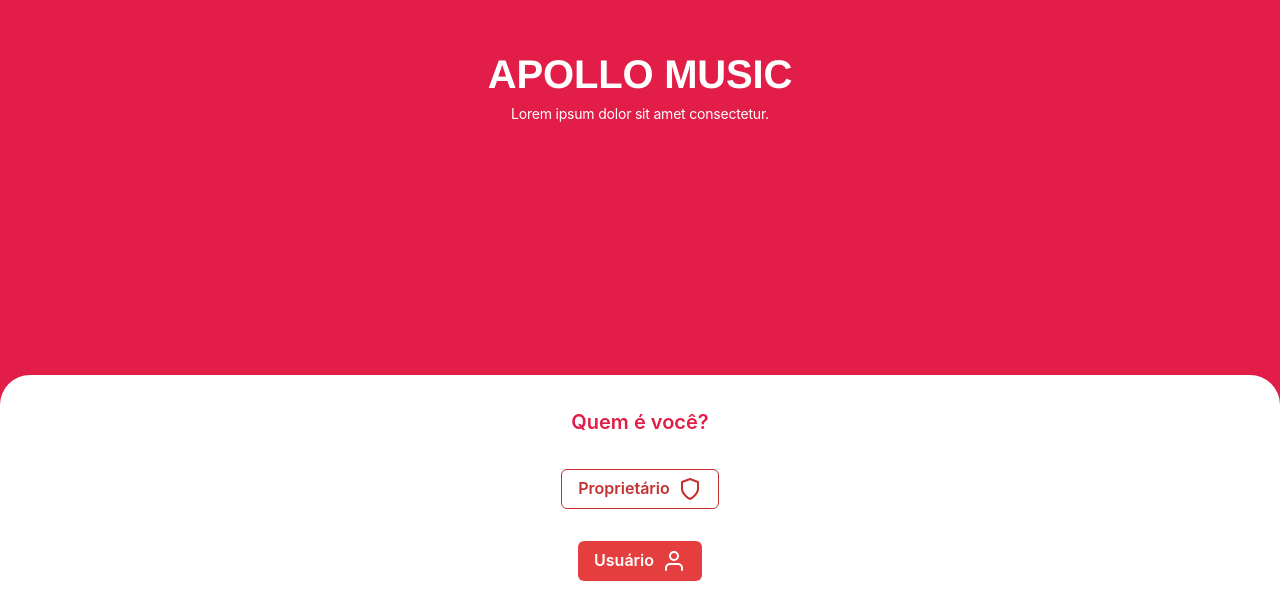
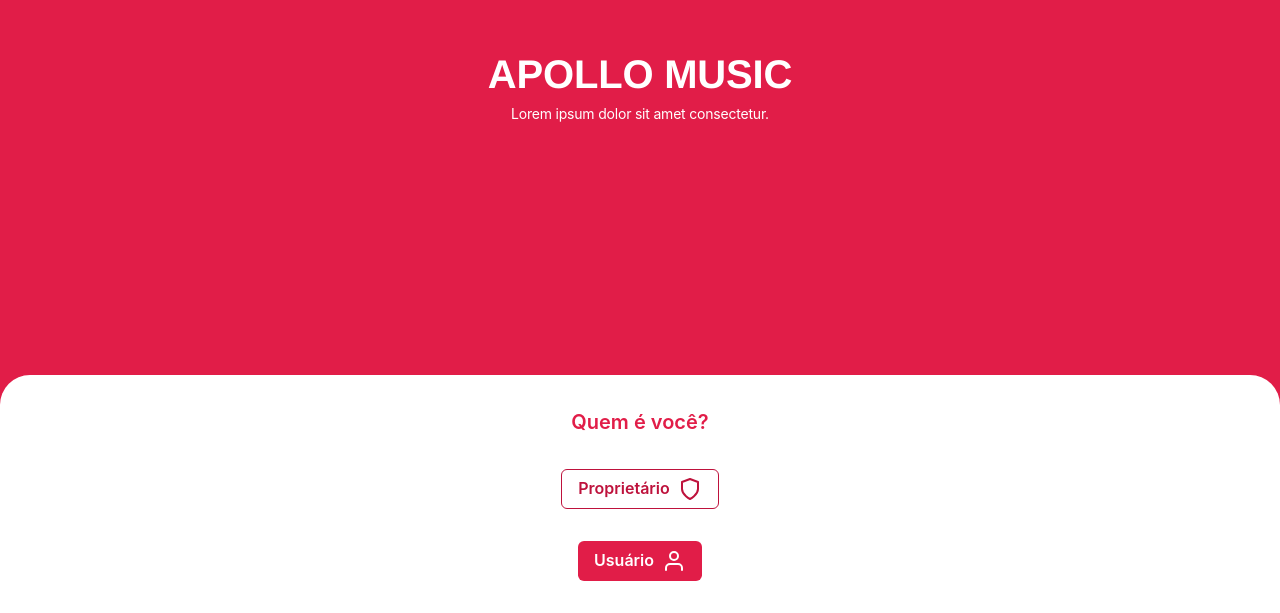
Before and after one commit to LucasAlt40/frontend-apollo, a React (Vite) app: page / in a window 1280 px wide. Shown: the part 187-800 px from the top of the page. Built offline with nearby package versions, Linux system fonts and the light colour scheme.

Commit message:
feat: add theme to chakra ui

```diff
--- /dev/null
+++ b/src/assets/theme.ts
@@ -0,0 +1,20 @@
+import { extendTheme } from "@chakra-ui/react";
+
+const theme = extendTheme({
+  colors: {
+    red: {
+      50: "#fef2f2",
+      100: "#fee2e2",
+      200: "#fecaca",
+      300: "#fda4af",
+      400: "#fb7185",
+      500: "#e11d48",
+      600: "#be123c",
+      700: "#9f1239",
+      800: "#820e29",
+      900: "#660d1e",
+    },
+  },
+});
+
+export default theme;
--- a/src/main.tsx
+++ b/src/main.tsx
@@ -13,6 +13,7 @@ import Playlist from "./pages/owner/playlist/Playlist.tsx";
 import Player from "./pages/owner/player/Player.tsx";
 import UserLayout from "./layouts/UserLayout.tsx";
 import UserHome from "./pages/user/home/UserHome.tsx";
+import theme from "./assets/theme.ts";
 
 const router = createBrowserRouter([
   {
@@ -54,7 +55,7 @@ const queryClient = new QueryClient();
 createRoot(document.getElementById("root")!).render(
   <StrictMode>
     <QueryClientProvider client={queryClient}>
-      <ChakraProvider>
+      <ChakraProvider theme={theme}>
         <RouterProvider router={router} />
       </ChakraProvider>
     </QueryClientProvider>
```
